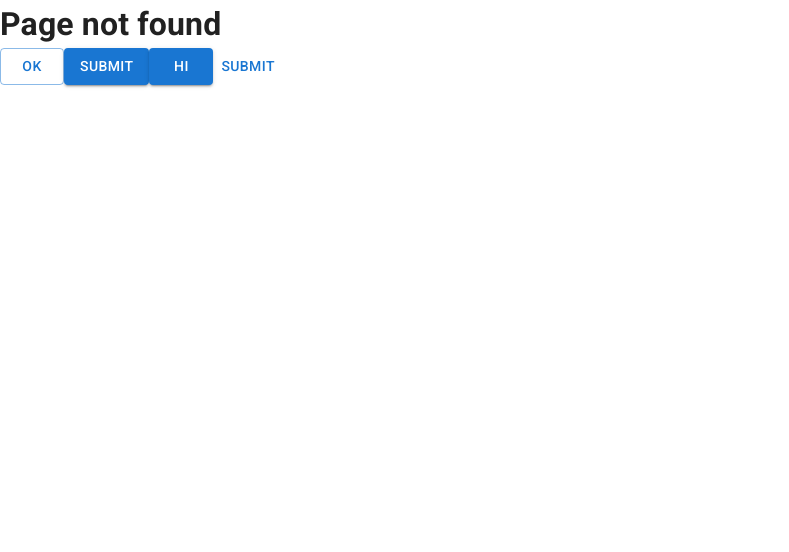
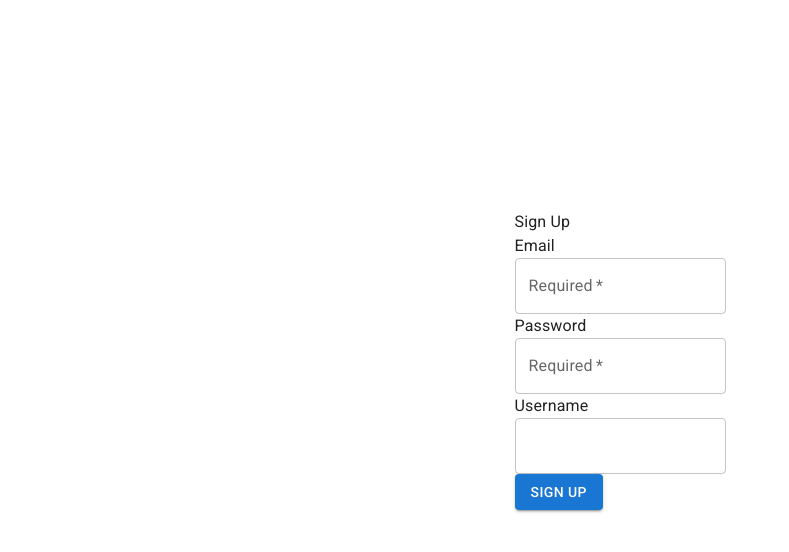
Before and after one commit to weight-insights/wi-react-ui, a React (Vite) app: page /sign-up in a window 1280 px wide. Before the commit this address had no page. Shown: the top 552 px of the page, without its empty margins (0-789 px from the left). Built offline with nearby package versions, Linux system fonts and the light colour scheme.

Commit message:
Add SignIn/Signup Feature (#2)
* add signup page

* signin/signup page mostly done

```diff
--- a/src/App.tsx
+++ b/src/App.tsx
@@ -1,26 +1,40 @@
 import { BrowserRouter, Route, Routes } from 'react-router-dom';
 import './App.css'
+import { useState } from "react";
 import NotFound from './pages/NotFound';
-import Layout from './pages/Layout';
 import WiHome from './pages/WiHome';
 import WiPlay from './pages/WiPlay';
 import WiWeight from './pages/WiWeight';
 import WiPayment from './pages/WiPayment';
+import SignInUp from './pages/SignInUp';
 import { Box, CssBaseline } from '@mui/material';
+import ProtectedRoute from './pages/ProtectedRoute';
 
 function App() {
+  const [isAuthenticated, setIsAuthenticated] = useState<boolean>(false);
+
+  function login() : void {
+    setIsAuthenticated(true);
+  }
+
+  function logout() : void {
+    setIsAuthenticated(false);
+    localStorage.removeItem('accessToken');
+  }
+
   return (
     <Box>
       <CssBaseline />
       <BrowserRouter>
         <Routes>
-          <Route path='/' element={<Layout />}>
-            <Route index element={<WiHome />} />
+          <Route path='/' element={<ProtectedRoute isAuthenticated={isAuthenticated} logout={logout}/>}>
+            <Route index element={<WiHome/>} />
             <Route path='/play' element={<WiPlay />} />
             <Route path='/weight' element={<WiWeight />} />
             <Route path='/payment' element={<WiPayment />} />
           </Route>
-          <Route path='/signin' element={<NotFound />} />
+          <Route path='/sign-in' element={<SignInUp login={login} logout={logout} isSignIn={true} />} />
+          <Route path='/sign-up' element={<SignInUp login={login} logout={logout} isSignIn={false}/>} />
           <Route path='*' element={<NotFound />} />
         </Routes>
       </BrowserRouter>
--- a/src/pages/Layout.tsx
+++ b/src/pages/Layout.tsx
@@ -1,11 +1,20 @@
-import { Outlet } from 'react-router-dom';
+import { Outlet, useNavigate } from 'react-router-dom';
 import WiMenu from '../components/WiMenu';
-import { Box } from '@mui/material';
+import { Box, Button } from '@mui/material';
 
-export default function Layout() {
+
+export default function Layout({ logout } : { logout: () => void }) {
+  const navigate = useNavigate();
+
+  function handleLogout() {
+    logout();
+    navigate('/');
+  }
+
   return (
     <Box sx={ { maxWidth: '800px', margin: 'auto' } }>
       <Outlet />
+      <Button variant="contained" onClick={handleLogout}>Logout</Button>
       <WiMenu />
     </Box>
   );
--- /dev/null
+++ b/src/pages/ProtectedRoute.tsx
@@ -0,0 +1,14 @@
+import { Navigate } from 'react-router-dom';
+import Layout from './Layout';
+import { ReactElement } from 'react';
+
+
+export function ProtectedRoute({isAuthenticated, logout} : {isAuthenticated: boolean; logout: () => void}): ReactElement {
+
+    return (
+        isAuthenticated ?
+        <Layout logout={logout}/> : <Navigate to="/sign-in" />
+    )
+}
+
+export default ProtectedRoute;
--- /dev/null
+++ b/src/pages/SignInUp.tsx
@@ -0,0 +1,115 @@
+import { Typography, Button, TextField, Grid, Box, Link } from '@mui/material';
+import { ChangeEvent, FormEvent, ReactElement, useState } from "react";
+import { signIn, signUp } from '../services/user.service';
+import { useNavigate } from 'react-router-dom';
+
+
+export default function SignInUp({ login, logout, isSignIn }: { login: () => void; logout: () => void; isSignIn: boolean; }): ReactElement {
+
+    logout();
+
+
+    const [email, setEmail] = useState<string>("");
+    const [password, setPassword] = useState<string>("");
+    const [username, setUserName] = useState<string>("");
+    const navigate = useNavigate();
+
+
+    function handleEmailChange(e: ChangeEvent<HTMLInputElement>): void {
+        setEmail(e.target.value);
+    }
+
+    function handlePasswordChange(e: ChangeEvent<HTMLInputElement>): void {
+        setPassword(e.target.value);
+    }
+
+    function handleUserNameChange(e: ChangeEvent<HTMLInputElement>): void {
+        setUserName(e.target.value);
+    }
+
+    function handleSubmit(e: FormEvent<HTMLFormElement>): void {
+        e.preventDefault();
+
+        if(email && password && isSignIn) {
+            console.log('email', email);
+            console.log('password', password);
+
+            signIn(email, password)
+            .then((response) => {
+                console.log('response status', response.status, typeof response.status);
+                if (response.status >= 400) {
+                    throw new Error('Failed to authenticate user');
+                }
+                return response.json();
+            })
+            .then((body: any) => {
+                const accessToken = body.accessToken;
+                localStorage.setItem('accessToken', accessToken);
+                console.log(localStorage.getItem('accessToken'));
+                login();
+                navigate('/');
+
+            })
+            .catch((error) => {
+                console.log('error:', error);
+            });
+        } else {
+            const name = username ? username : email;
+            signUp(email, password, name);
+        }
+
+
+
+    }
+
+
+
+
+
+  return (
+    <>
+    <Grid container display="flex" justifyContent="center" alignItems="center" direction="column" spacing={5} style={{minHeight: "100vh"}}>
+
+        <form noValidate onSubmit={handleSubmit}>
+            <Grid item>
+                <Typography>{isSignIn? 'Sign In' : 'Sign Up'} </Typography>
+            </Grid>
+
+            <Grid item>
+                <Typography>Email</Typography>
+                <TextField required id="email" label="Required" value = {email} onChange= {handleEmailChange} variant="outlined" />
+            </Grid>
+
+            <Grid item>
+                <Typography>Password</Typography>
+
+
+                <TextField required id="password" label="Required" value ={password} onChange= {handlePasswordChange} variant="outlined" />
+            </Grid>
+
+            <Grid item>
+                {isSignIn ?
+                <Button type="submit" variant="contained">Sign In</Button> :
+                <Box>
+                    <Typography>Username</Typography>
+                    <TextField required id="username" value ={username} onChange = {handleUserNameChange} variant="outlined" />
+                </Box>
+                }
+            </Grid>
+
+            <Grid item>
+                {isSignIn ?
+                <Box>
+                    <Typography>Not Registered?</Typography>
+                    <Link component="button" variant="body2" onClick={() => navigate('/sign-up')}>Sign Up</Link>
+                </Box>  :
+                <Button type="submit" variant="contained">Sign Up</Button>}
+            </Grid>
+
+        </form>
+
+    </Grid>
+
+    </>
+  );
+}
--- a/src/pages/WiHome.tsx
+++ b/src/pages/WiHome.tsx
@@ -2,6 +2,8 @@ import { Typography } from '@mui/material';
 import WiTable from '../components/WiTable';
 
 export default function WiHome() {
+
+
   return (
     <>
       <Typography>Home</Typography>
--- /dev/null
+++ b/src/services/user.service.ts
@@ -0,0 +1,15 @@
+export function signIn(email: string, password: string): Promise<any>{
+    const url = 'http://localhost:3000/api/v1/auth/sign-in';
+    const method = 'POST';
+    const headers = { 'Content-Type': 'application/json' };
+    const body = JSON.stringify({ email, password });
+    return fetch(url, { method, headers, body });
+}
+
+export function signUp(email: string, password: string, name: string): Promise<any>{
+    const url = 'http://localhost:3000/api/v1/auth/sign-up';
+    const method = 'POST';
+    const headers = { 'Content-Type': 'application/json' };
+    const body = JSON.stringify({ email, password, name });
+    return fetch(url, {method, headers, body});
+}
```
